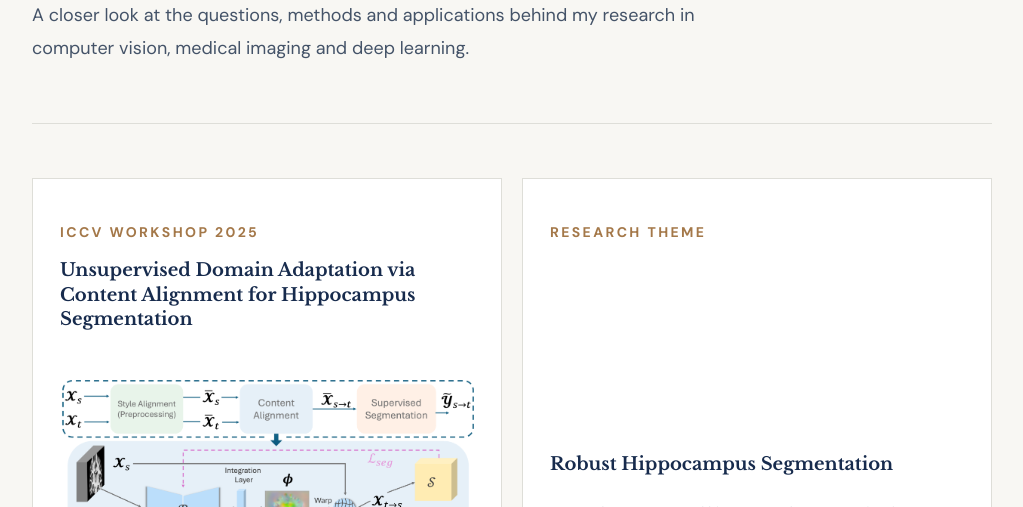
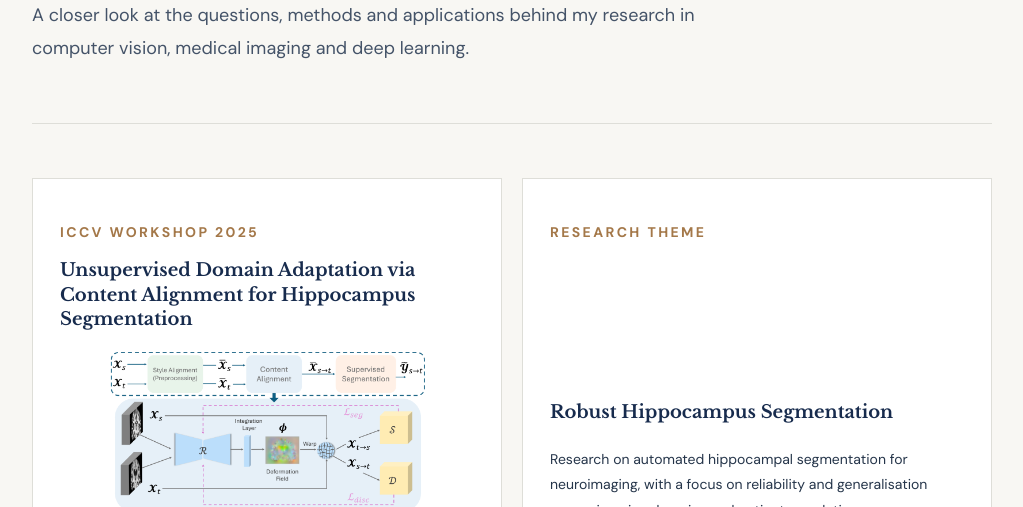
Before and after one commit to hodakalabizadeh/hodakalabizadeh.github.io, a plain HTML site: page projects.html in a window 1280 px wide. Shown: the part 293-800 px from the top of the page, without its empty margins (128-1151 px from the left). Drawn offline with nearby package versions, Linux system fonts and the light colour scheme.

Commit message:
Update style.css

```diff
--- a/style.css
+++ b/style.css
@@ -324,10 +324,15 @@ h3 {
    ------------------------------------------ */
 
    .project-card-image {
-     display: block;
+        display: flex;
+        align-items: center;
+        justify-content: center;
+
         width: 100%;
-     aspect-ratio: 16 / 10;
-     margin: 15px 0;
+        max-width: 100%;
+        height: 160px;
+
+        margin: 12px 0;
         overflow: hidden;
         background: #fff;
         border-radius: 4px;
@@ -335,14 +340,19 @@ h3 {
 
    .project-card-image img {
         display: block;
+
         width: 100%;
+        max-width: 100%;
         height: 100%;
+
         object-fit: contain;
-     transition: transform 0.2s ease;
       }
 
+   /* Optional subtle hover effect */
+
       .project-card-image:hover img {
-     transform: scale(1.025);
+        transform: scale(1.02);
+        transition: transform 0.2s ease;
       }
 
 
```
Lines whose indentation alone changed are shown as unchanged.
